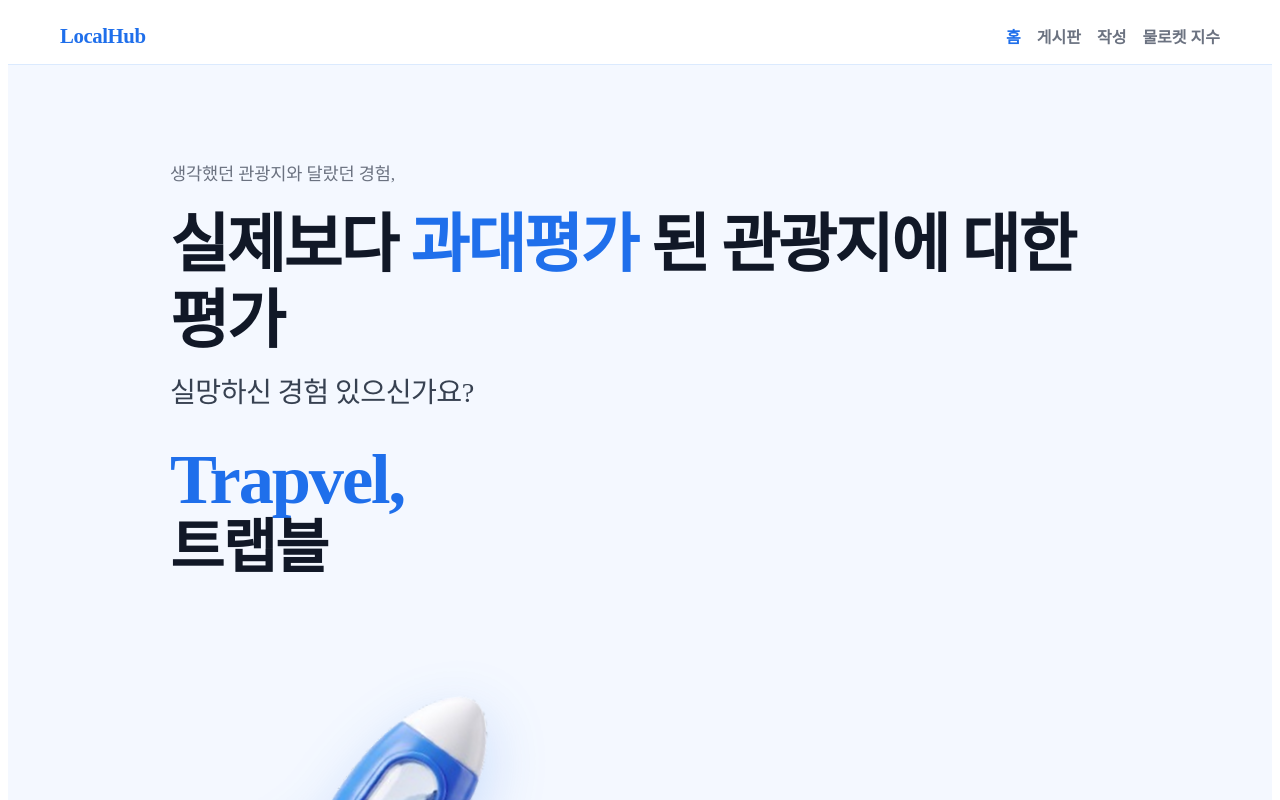
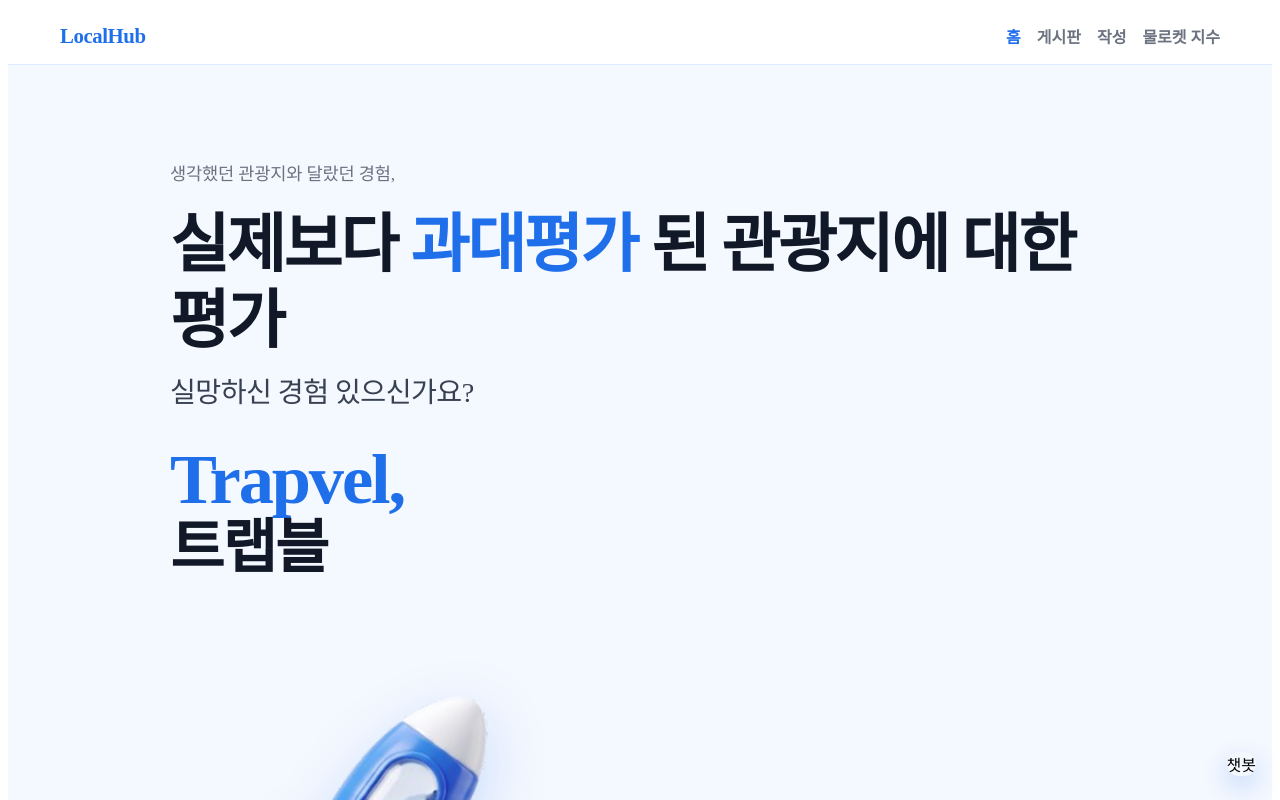
Before and after one commit to YnH10/localhub_frontend, a Vue app: page / in a window 1280 px wide. Shown: the top 800 px of the page. Built offline with nearby package versions, Linux system fonts and the light colour scheme.

Commit message:
챗봇 플로팅 버튼 추가(임시로 게시판 페이지 전환)

```diff
--- a/src/App.vue
+++ b/src/App.vue
@@ -1,20 +1,33 @@
 <template>
   <div class="app-shell">
     <AppHeader />
+
     <main class="app-main">
       <router-view />
     </main>
+
+    <!-- 공통 챗봇 플로팅 버튼 -->
+    <Button class="chatbot-fab" label="챗봇" @click="goChatbot" />
   </div>
 </template>
 
 <script setup>
+import { useRouter } from 'vue-router'
+import Button from 'primevue/button'
 import AppHeader from './components/AppHeader.vue'
+
+const router = useRouter()
+
+// 챗봇 페이지가 준비되면 해당 경로로 이동
+const goChatbot = () => {
+  // 임시로 게시판으로 이동시켜 동작 확인
+  router.push('/posts')
+}
 </script>
 
 <style scoped>
 .app-shell {
   min-height: 100vh;
-  /* 전체 페이지 배경을 파란 톤으로 통일 */
   background: #f4f8ff;
 }
 
@@ -23,4 +36,14 @@ import AppHeader from './components/AppHeader.vue'
   margin: 0 auto;
   padding: 24px 20px 40px;
 }
+
+/* 우측 하단 고정 플로팅 버튼 */
+.chatbot-fab {
+  position: fixed;
+  right: 24px;
+  bottom: 24px;
+  z-index: 1200;
+  border-radius: 999px;
+  box-shadow: 0 10px 24px rgba(31, 111, 235, 0.25);
+}
 </style>
```
